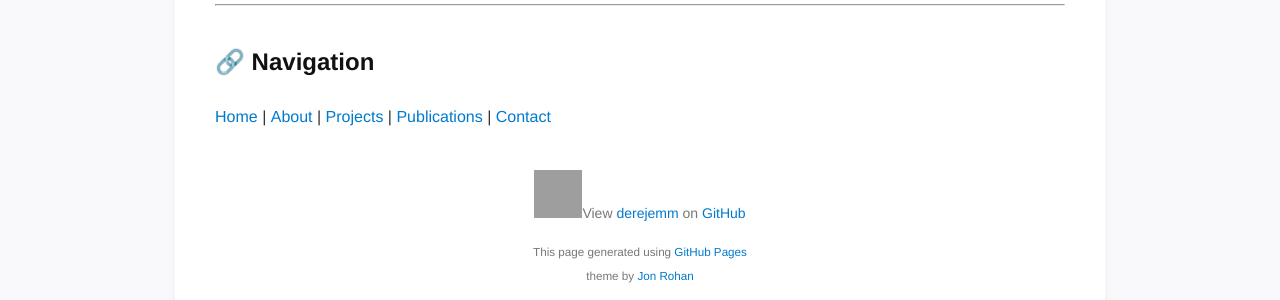
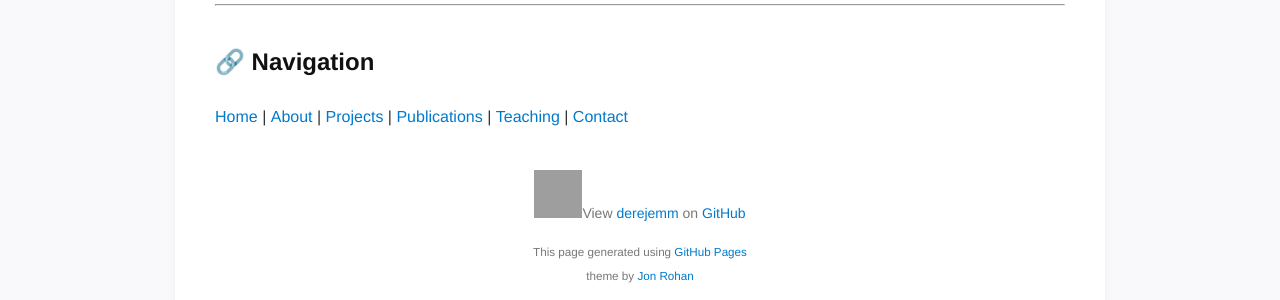
Before and after one commit to derejemm/derejemm.github.io, a Jekyll site: the page built from publications.md, in a window 1280 px wide. Shown: the part 1487-1787 px from the top of the page. Built offline with Jekyll 4.4.1, drawn with Linux system fonts in a browser that asks for light colours; a script that is not in the unit is left out; the repository's description, which GitHub fills in, is left out; grey boxes are pictures that could not be loaded.

Commit message:
Update publications.md

```diff
--- a/publications.md
+++ b/publications.md
@@ -38,4 +38,4 @@ title: Publications
 ---
 
 ## 🔗 Navigation
-[Home](/) | [About](about.md) | [Projects](projects.md) | [Publications](publications.md) | [Contact](contact.md)
+[Home](/) | [About](about.md) | [Projects](projects.md) | [Publications](publications.md) | [Teaching](teaching.md) | [Contact](contact.md)
```
